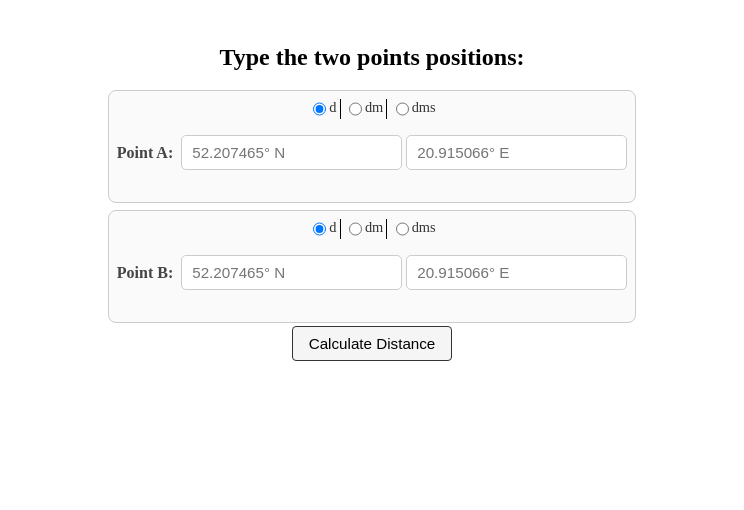
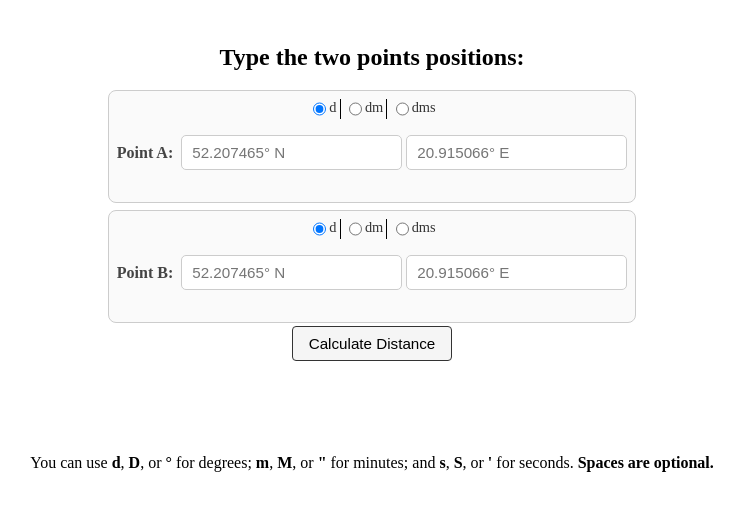
Before and after one commit to 12jerek34jeremi/distance_calculator, a Vue app in the folder frontend/: page / in a window 1280 px wide. Shown: the top 510 px of the page, without its empty margins (268-1012 px from the left). Built offline with nearby package versions, Linux system fonts and the light colour scheme.

Commit message:
infotext

```diff
--- a/frontend/src/App.vue
+++ b/frontend/src/App.vue
@@ -57,7 +57,7 @@ function sendToCalculate(){
     <GeoInput ref="point-a" label-text="Point A" initial-form="d" />
     <GeoInput ref="point-b" label-text="Point B" initial-form="d" />
 
-    <div class="buttonContainer">
+    <div class="button-container">
       <div v-show="loading" class="loading">
         <p>Calculating...</p>
       </div>
@@ -66,11 +66,20 @@ function sendToCalculate(){
         <button @click="sendToCalculate">Calculate Distance</button>
       </div>
     </div>
-
-    <div v-show="showDistance" class="result">
-      <div><strong>Distance</strong></div>
-      <div><span>Meters:</span> {{ Math.round(distance) }}</div>
-      <div><span>Kilometers:</span> {{ Math.round(distance / 1000) }}</div>
+    <div class="result-placeholder">
+      <div v-show="showDistance" class="result">
+        <div><strong>Distance</strong></div>
+        <div><span>Meters:</span> {{ Math.round(distance) }}</div>
+        <div><span>Kilometers:</span> {{ Math.round(distance / 1000) }}</div>
+      </div>
+    </div>
+    <div class="info-note">
+      <p>
+        You can use <strong>d</strong>, <strong>D</strong>, or <strong>°</strong> for degrees;
+        <strong>m</strong>, <strong>M</strong>, or <strong>"</strong> for minutes;
+        and <strong>s</strong>, <strong>S</strong>, or <strong>'</strong> for seconds.
+        <strong>Spaces are optional.</strong>
+      </p>
     </div>
   </div>
 </template>
@@ -92,7 +101,7 @@ function sendToCalculate(){
   margin-bottom: 1rem;
   text-align: center;
 }
-.newDiv {
+.button-container {
   min-height: 3rem;
 }
 
@@ -116,6 +125,9 @@ button:hover {
   background-color: #e0e0e0;
 }
 
+.result-placeholder{
+  min-height: 4rem;
+}
 
 .result {
   margin-top: 1rem;
```
